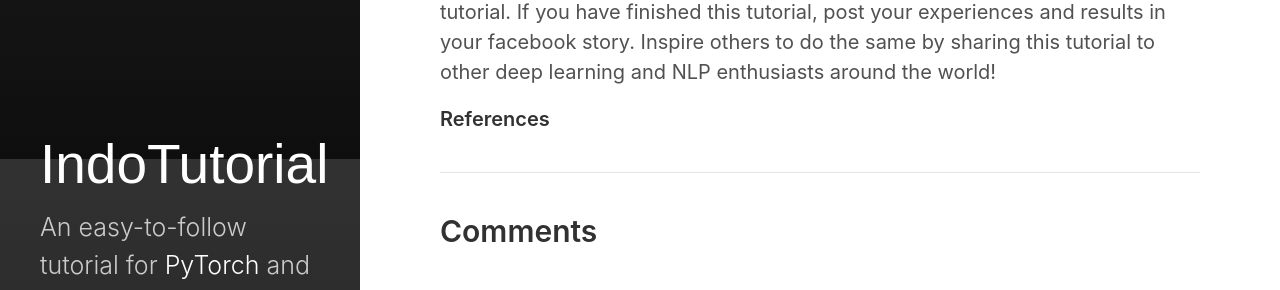
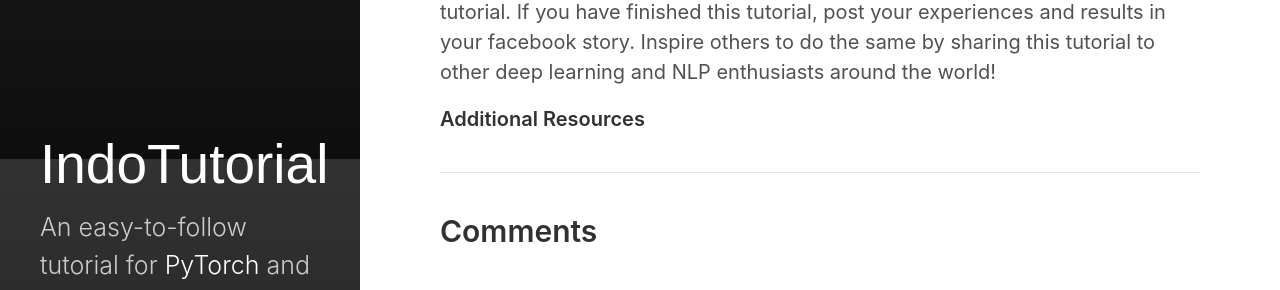
Before and after one commit to indobenchmark/tutorials, a Jekyll site: the page built from _posts/2020-10-18-basic-pytorch-en.md, in a window 1280 px wide and 900 px high, scrolled down 17565 px. Shown: the part 276-566 px from the top of the window. Built offline with Jekyll 4.4.1, drawn with Linux system fonts in a browser that asks for light colours.

Commit message:
update en

```diff
--- a/_posts/2020-10-18-basic-pytorch-en.md
+++ b/_posts/2020-10-18-basic-pytorch-en.md
@@ -510,4 +510,4 @@ def document_sentiment_metrics_fn(list_hyp, list_label):
 This evaluation then concludes the whole modelling process. We hope you get a good result on your experiment and we hope you enjoyed our short but fun tutorial. If you have finished this tutorial, post your experiences and results in your facebook story. Inspire others to do the same by sharing this tutorial to other deep learning and NLP enthusiasts around the world!
 
 <div id="resources"></div>
-#### References
+#### Additional Resources
```
